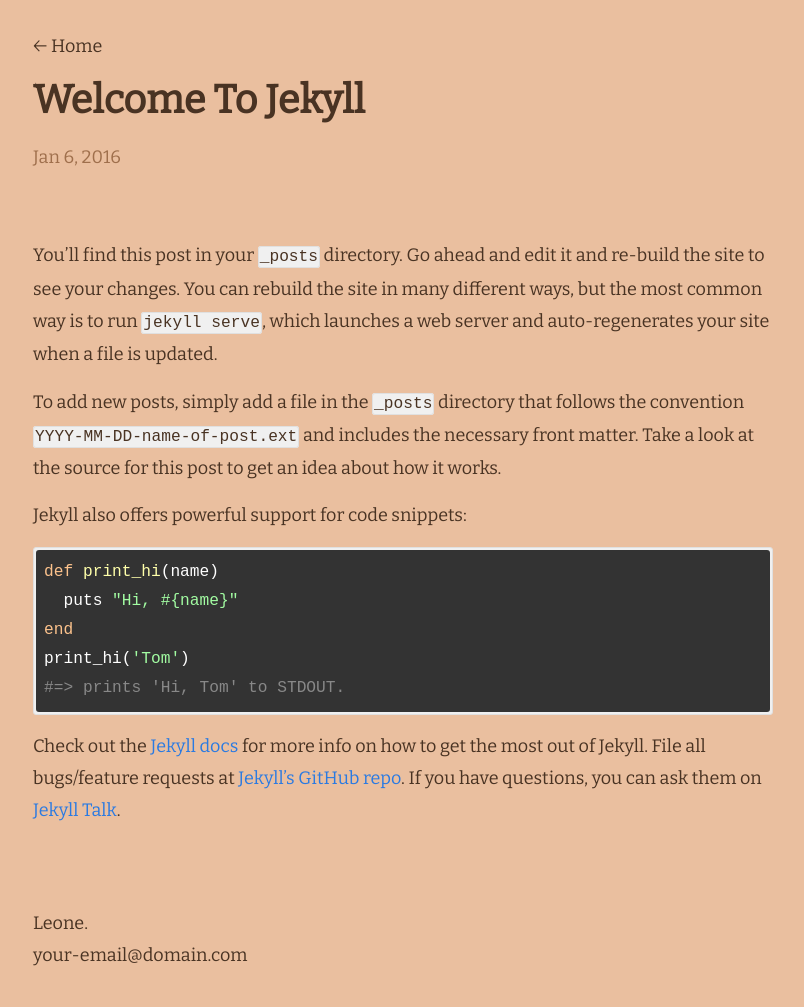
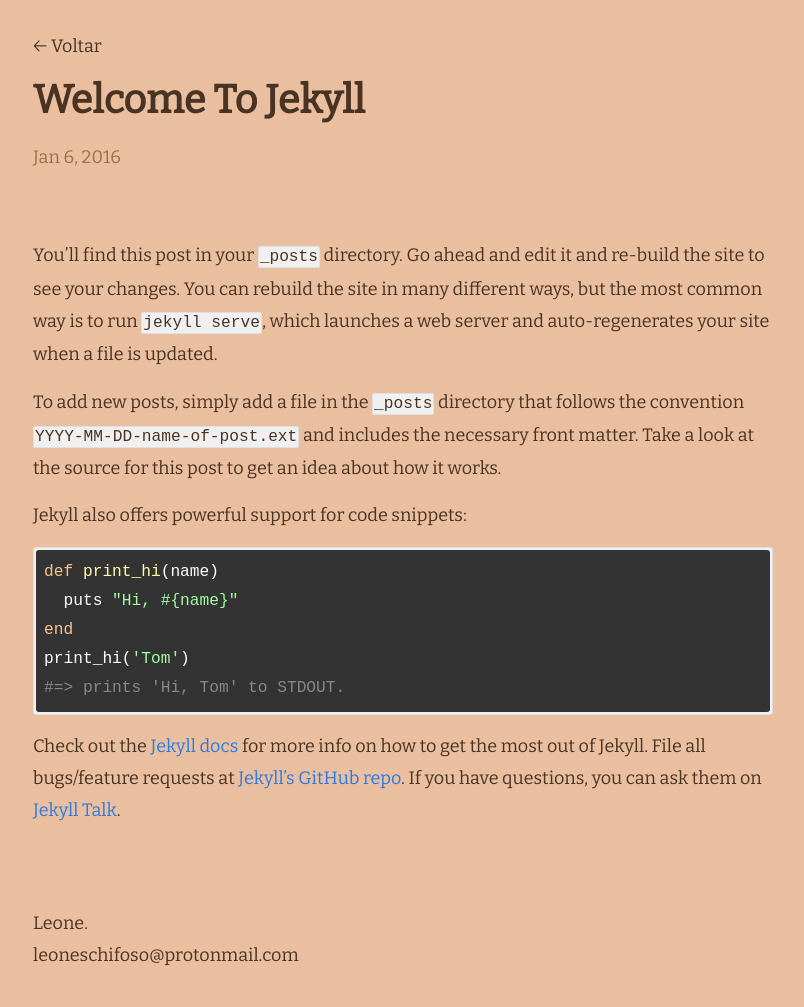
Before and after one commit to parchment-agoraphobia/acervo, a Jekyll site: the page built from _posts/2016-01-06-welcome-to-jekyll.md, in a window 1280 px wide. Shown: the whole page, without its empty margins (237-1041 px from the left). Built offline with Jekyll 4.4.1, drawn with Linux system fonts in a browser that asks for light colours; nearby versions of some CDN libraries.

Commit message:
nova descricao

```diff
--- a/_config.yml
+++ b/_config.yml
@@ -1,6 +1,6 @@
 title: Acervo Pessoal do Leone # The title of the blog
 author: Leone.  # Your name
-email: your-email@domain.com # your email shown in the footer
+email: leoneschifoso@protonmail.com # your email shown in the footer
 url: "https://parchment-agoraphobia.github.io/acervo"  # this is your site's root address.
 baseur: "/"
 description: > # this means to ignore newlines until "show_excerpts:"
@@ -13,20 +13,20 @@ show_excerpts: false # set to true to show excerpts on the homepage
 # refer to https://shopify.github.io/liquid/filters/date/ if you want to customize this
 moving:
   avatar_url: "https://i.loli.net/2019/08/26/JzCLhDWPEybZr2T.jpg" # avatar in about page
-  about_you: a short description about you. # short description about you in about page
+  about_you: Acervo de Imagens, Midia, Links e Tudo Mais.. # short description about you in about page
   date_format: "%b %d" # date format of posts in home page
-  back_to: "Home" # In the post page, you have a back button above the title, you can custom the text by yourself.
+  back_to: "Voltar" # In the post page, you have a back button above the title, you can custom the text by yourself.
 
   # generate social links in about page.
   social_links:
     # twitter:
-    github:  huangyz0918
-    rss: RSS
+    # github:  huangyz0918
+    # rss: RSS
     # dribbble:
-    facebook: huangyz0918
+    # facebook: huangyz0918
     # flickr:
     # instagram:
-    linkedin: yizheng-huang
+    # linkedin: yizheng-huang
     # pinterest:
     # youtube:
     # youtube_channel:
```
